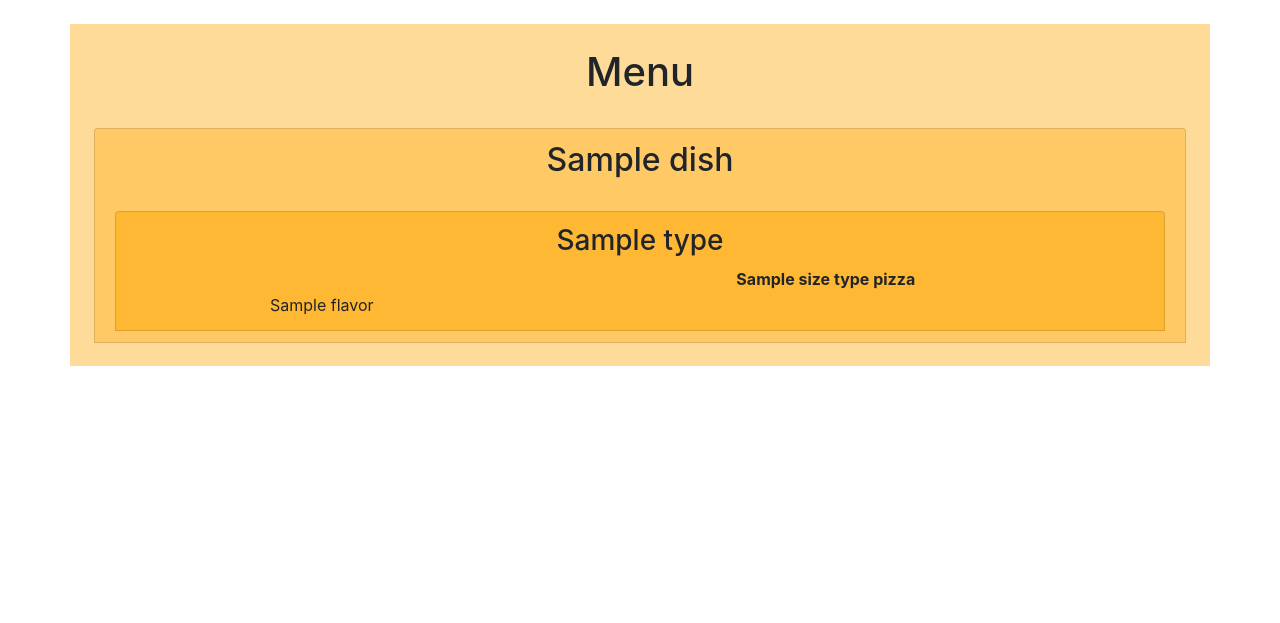
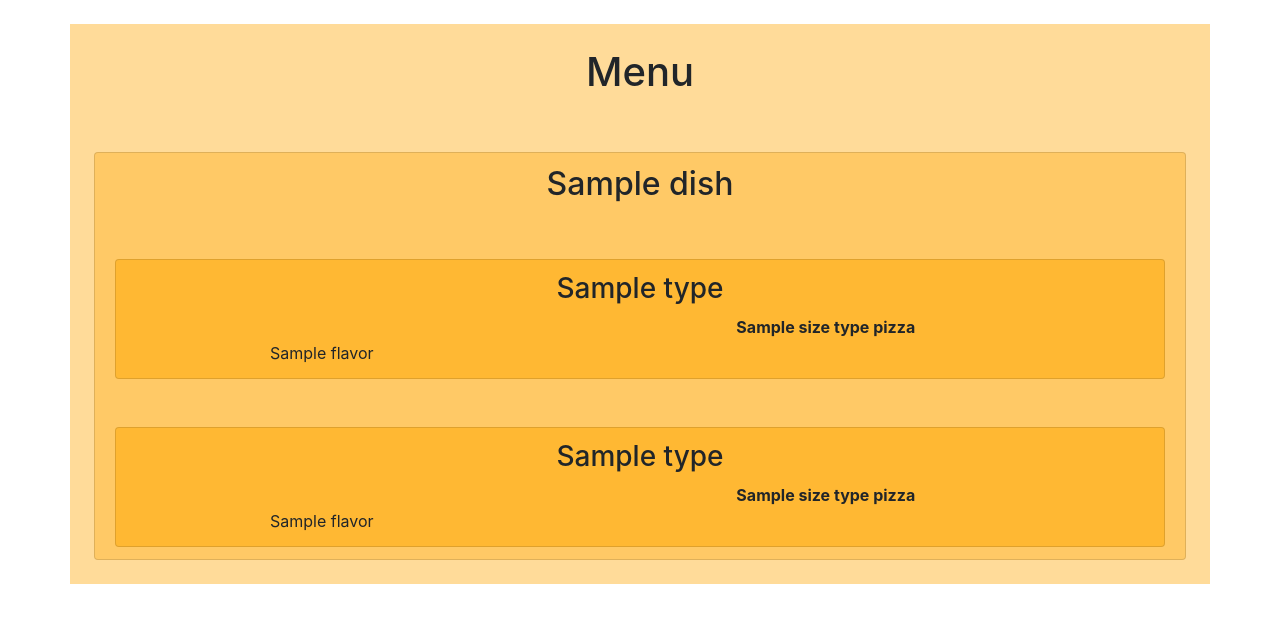
Before and after one commit to navetech/work, a Django app: template pizza/project3/orders/templates/orders/menu.html in a window 1280 px wide. Shown: the part 76-699 px from the top of the page. Run offline with Django 3.2, Linux system fonts and the light colour scheme; the template is opened without the code that fills it: most values are stand-ins (such as "Sample title", 1, 10 or a date in 2020); some libraries are stand-ins or nearby versions.

Commit message:
Start implementing toppings menu page

```diff
--- a/pizza/project3/orders/templates/orders/menu.html
+++ b/pizza/project3/orders/templates/orders/menu.html
@@ -12,11 +12,13 @@
 
     <ul class="list-group pt-4">
         {% for d in menu_dishes %}
+        <ul class="list-group pt-4">
             <li class="list-group-item ln-container01">
                 <h2>{{ d.dish.name }}</h2>
                 <div class="ln-group-divider"></div>
                     <ul class="list-group pt-4">
                         {% for t in d.menu.types %}
+                        <ul class="list-group pt-4">
                             <li class="list-group-item ln-container02">
                                 <h3>{{ t.type.name }}</h3>
                                 <table style="width:100%">
@@ -36,12 +38,43 @@
                                     {% endfor %}
                                 </table>
                             </li>
-                            <div class="ln-group-divider"></div>
+                        </ul>
+                        <div class="ln-group-divider"></div>
                         {% endfor %}
                     </ul>
+
+                    <div class="ln-group-divider"></div>
+
+                    <ul class="list-group pt-4">
+                        {% for t in d.menu.addings %}
+                        <ul class="list-group pt-4">
+                            <li class="list-group-item ln-container02">
+                                <h3>{{ t.type.name }}</h3>
+                                <table style="width:100%">
+                                    <tr>
+                                        <th></th>
+                                        {% for t_size in t.sizes %}
+                                        <th>{{ t_size.name }}</th>
+                                    {% endfor %}
+                                </tr>
+                                {% for f in t.flavors %}
+                                    <tr>
+                                        <td>{{ f.flavor.name }}</td>
+                                        {% for f_size in f.sizes %}
+                                            <td>{{ f_size.price }}</td>
+                                        {% endfor %}
+                                    </tr>
+                                {% endfor %}
+                            </table>
+                        </li>
+                    </ul>
+                    <div class="ln-group-divider"></div>
+                    {% endfor %}
+                </ul>
                 <div class="ln-group-divider"></div>
             </li>
-            <div class="ln-group-divider"></div>
+        </ul>
+        <div class="ln-group-divider"></div>
         {% endfor %}
     </ul>
 {% endblock %}
```
Also changed, not shown: pizza/project3/orders/views.py (+13 -17 lines).
